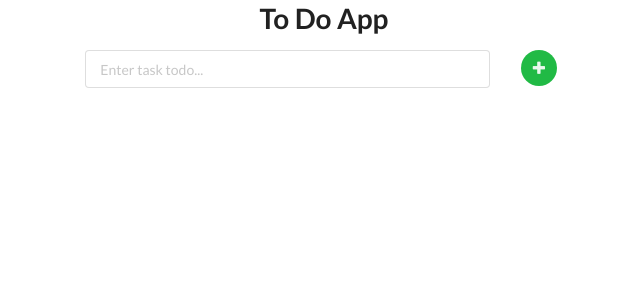
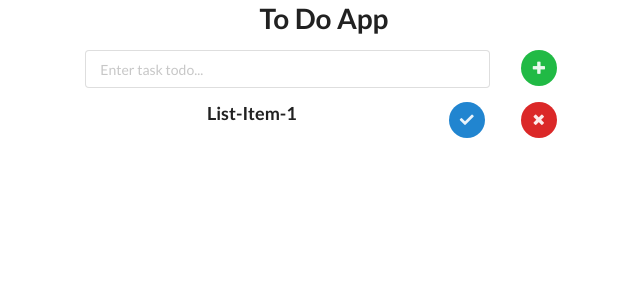
Before and after one commit to sidharthcodes/todo-react-app, a React (Create React App) app: page / in a window 1280 px wide. Shown: the top 300 px of the page, without its empty margins (316-956 px from the left). Built offline with nearby package versions, Linux system fonts and the light colour scheme.

Commit message:
adding a list

```diff
--- a/src/App.js
+++ b/src/App.js
@@ -1,6 +1,7 @@
 import React from "react";
 
 import Form from "./components/Form";
+import List from "./components/List";
 
 const appTitle = "To Do App";
 
@@ -9,6 +10,7 @@ const App = () => {
     <div className="ui container center aligned">
       <h1>{appTitle}</h1>
       <Form />
+      <List />
     </div>
   )
 }
--- /dev/null
+++ b/src/components/List.js
@@ -0,0 +1,23 @@
+import React from "react";
+
+const List = () => {
+    return(
+        <div className="ui container">
+            <div className="ui grid center aligned">
+                <div className="row">
+                    <div className="column five wide">
+                        <h3>List-Item-1</h3>
+                    </div>
+                    <div className="column one wide">
+                        <button className="ui button circular icon blue"><i className="check icon"></i></button>
+                    </div>
+                    <div className="column one wide">
+                        <button className="ui button circular icon red"><i className="remove icon"></i></button>
+                    </div>
+                </div>
+            </div>
+        </div>
+    );
+}
+
+export default List;
```
Also changed, not shown: src/components/Form.js (line endings or trailing spaces).
